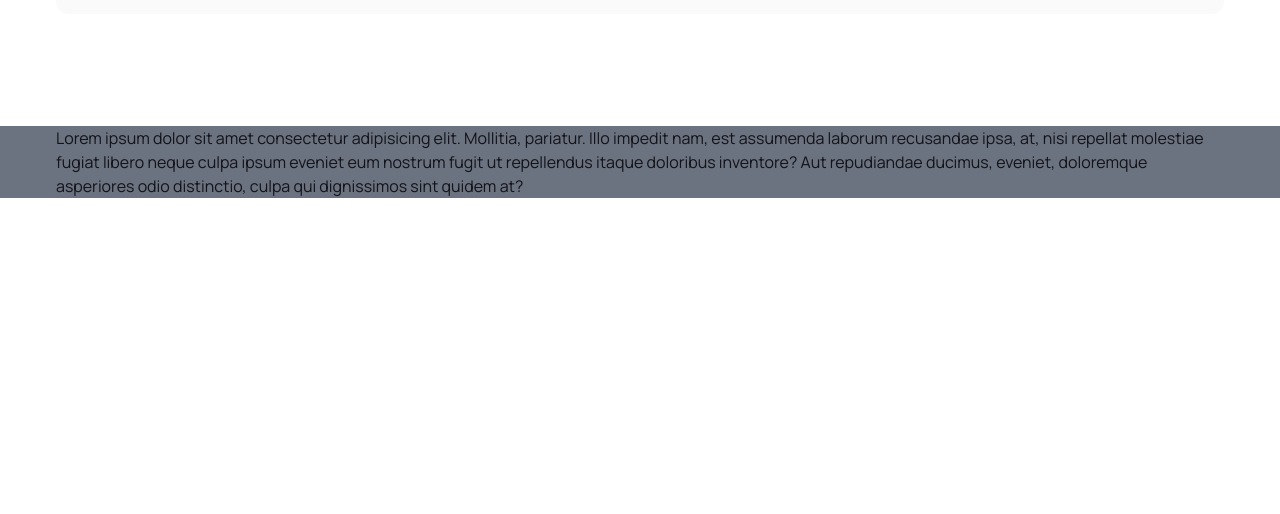
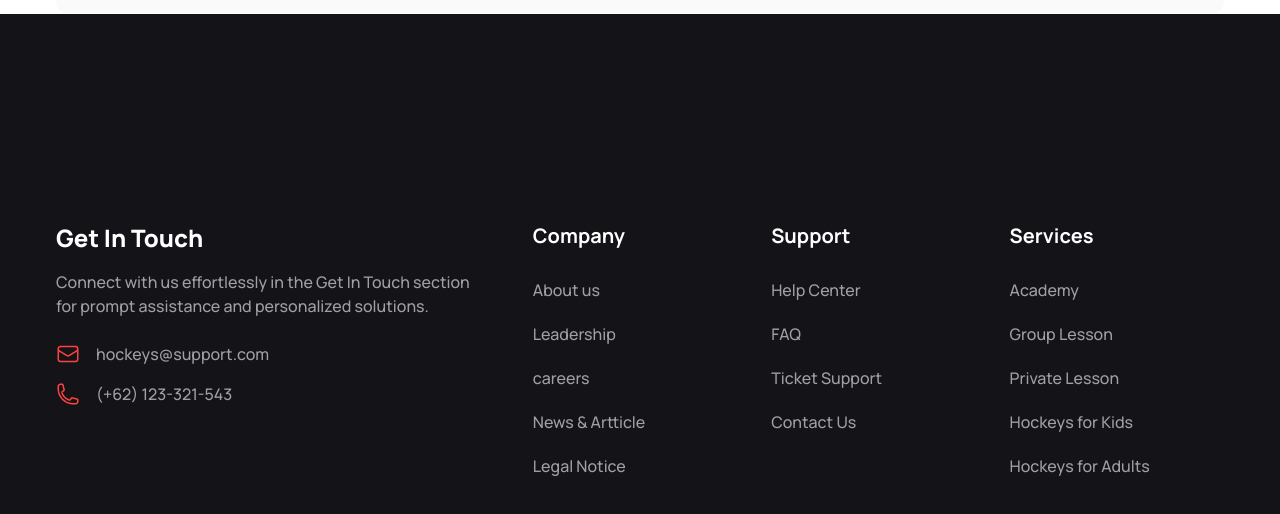
Before and after one commit to reduan32/HockeyFusion-B9A3, a plain HTML site: page index.html in a window 1280 px wide. Shown: the part 4411-4925 px from the top of the page. Before the commit the page ends 4609 px from the top, so only its background shows below. Drawn offline with nearby package versions, Linux system fonts and the light colour scheme.

Commit message:
added footer

```diff
--- a/index.html
+++ b/index.html
@@ -385,13 +385,62 @@
 
   </main>
 
-  <footer class="bg-gray-500 max-w-screen-2xl mx-auto">
+  <footer class="bg-[#131318] max-w-screen-2xl mx-auto py-24">
 
-    <div class=" max-w-7xl px-5 lg:px-14 mx-auto mt-10 lg:mt-28  ">
-      Lorem ipsum dolor sit amet consectetur adipisicing elit. Mollitia, pariatur. Illo impedit nam, est assumenda
-      laborum recusandae ipsa, at, nisi repellat molestiae fugiat libero neque culpa ipsum eveniet eum nostrum fugit ut
-      repellendus itaque doloribus inventore? Aut repudiandae ducimus, eveniet, doloremque asperiores odio distinctio,
-      culpa qui dignissimos sint quidem at?
+    <div class=" max-w-7xl px-5 lg:px-14 mx-auto mt-10 lg:mt-28 text-[#FFFFFF99] font-medium grid grid-cols-2 lg:grid-cols-5 gap-6">
+
+<!--  get in touch -->
+      <div class="mb-4 col-span-2 lg:mr-6 text-center lg:text-start">
+        <div>
+          <h2 class="text-2xl font-extrabold text-white">Get In Touch</h2>
+          <p class="mt-4 ">Connect with us effortlessly in the Get In Touch section for prompt assistance and personalized solutions.</p>
+          <div class="mt-6 flex gap-4 items-center lg:justify-start justify-center">
+            <img src="./Images/Frame.png" alt="">
+            <a href="mailto:hockeys@support.com" class="text-[#FFFFFF99]">hockeys@support.com</a>
+
+          </div>
+          <div class="mt-4 flex gap-4 items-center justify-center lg:justify-start">
+            <img src="./Images/call-2.png" alt="">
+            <a href="tel:0062123321543">(+62) 123-321-543</a>
+          </div>
+        </div>
+      </div>
+
+      <!-- company -->
+      <div class="text-center lg:text-start">
+        <h2 class="text-xl font-bold text-white">Company</h2>
+        <div class="space-y-5 mt-7 flex flex-col justify-center lg:justify-start">
+          <a href="">About us</a>
+          <a href="">Leadership</a>
+          <a href="">careers</a>
+          <a href="">News & Artticle</a>
+          <a href="">Legal Notice</a>
+        </div>
+      </div>
+
+      <!-- Support -->
+      <div class="text-center lg:text-start">
+        <h2 class="text-xl font-bold text-white">Support</h2>
+        <div class="space-y-5 mt-7 flex flex-col justify-center lg:justify-start">
+          <a href="">Help Center</a>
+          <a href="">FAQ</a>
+          <a href="">Ticket Support</a>
+          <a href="">Contact Us</a>
+        </div>
+      </div>
+
+      <!-- Services -->
+      <div class="col-span-2 lg:col-span-1 text-center lg:text-start">
+        <h2 class="text-xl font-bold text-white">Services</h2>
+        <div class="space-y-5 mt-7 flex flex-col">
+          <a href="">Academy</a>
+          <a href="">Group Lesson</a>
+          <a href="">Private Lesson</a>
+          <a href="">Hockeys for Kids</a>
+          <a href="">Hockeys for Adults</a>
+        </div>
+      </div>
+
     </div>
   </footer>
 </body>
```
Also changed, not shown: Images/Frame.png (added), Images/call-2.png (added).
